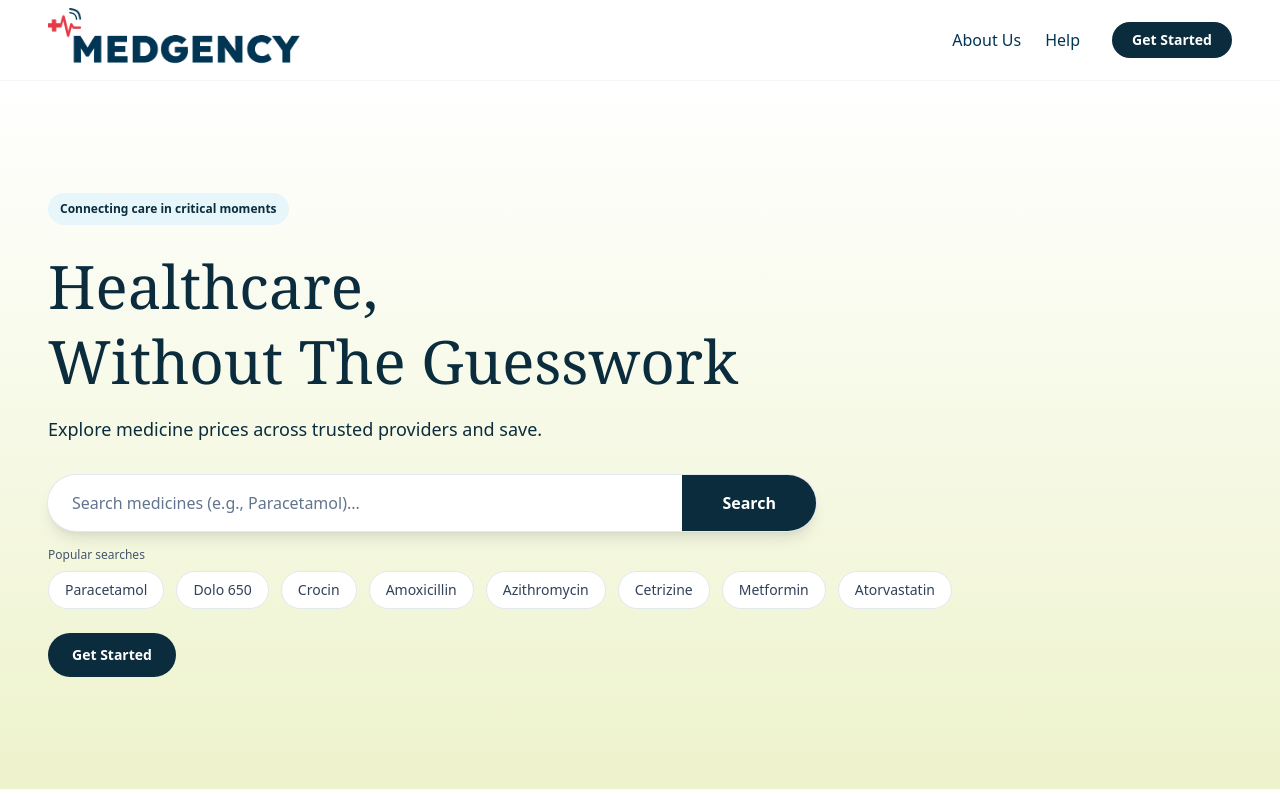
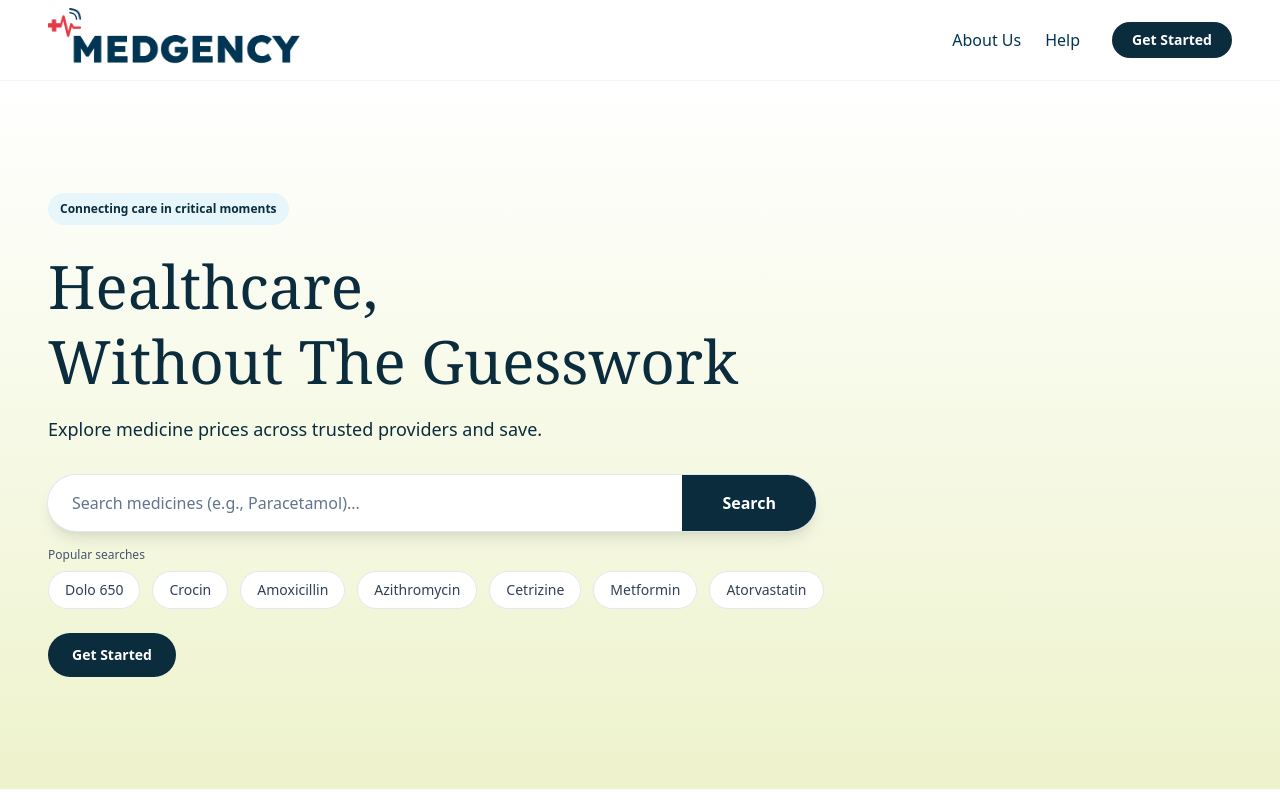
Before and after one commit to medgency3004-startup/launch-website, a Next.js app in the folder frontend/: page / in a window 1280 px wide. Shown: the top 800 px of the page. Built offline with nearby package versions, Linux system fonts and the light colour scheme.

Commit message:
final-product

```diff
--- a/frontend/src/app/page.tsx
+++ b/frontend/src/app/page.tsx
@@ -84,7 +84,6 @@
           <div className="overflow-x-auto [-ms-overflow-style:none] [scrollbar-width:none] [&::-webkit-scrollbar]:hidden">
             <div className="inline-flex gap-2 sm:gap-3 whitespace-nowrap pr-2">
               {[
-                "Paracetamol",
                 "Dolo 650",
                 "Crocin",
                 "Amoxicillin",
```
